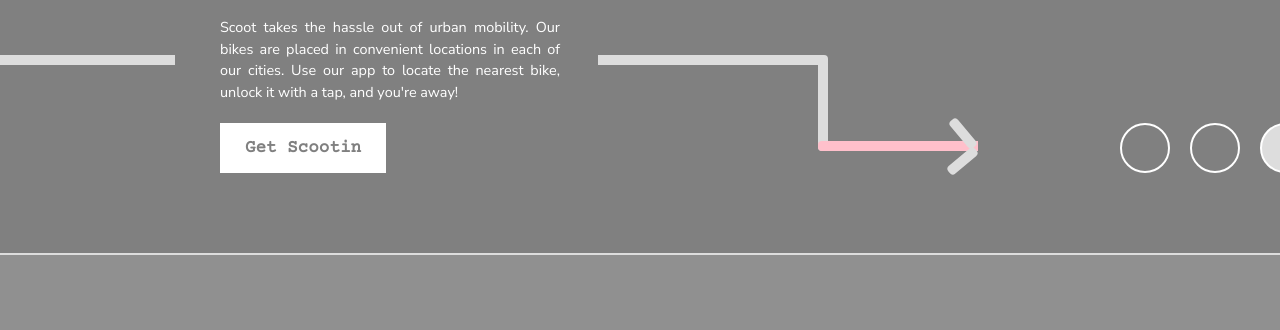
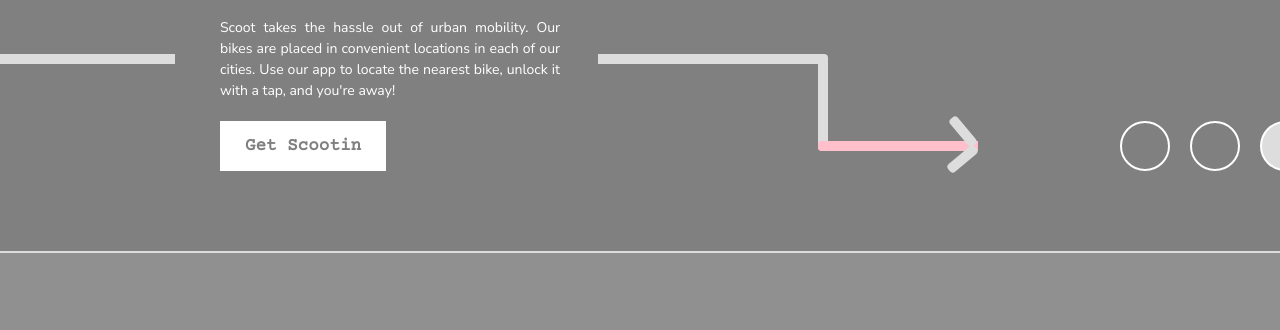
Before and after one commit to Ifycode-extension/scooter-page-abridged, a plain HTML site: page index.html in a window 1280 px wide. Shown: the part 243-573 px from the top of the page. Drawn offline with nearby package versions, Linux system fonts and the light colour scheme.

Commit message:
Update index.css

```diff
--- a/css/index.css
+++ b/css/index.css
@@ -90,7 +90,7 @@ div.hero-content h1 {
 
 div.hero-content p {
     font-family: 'Nunito Sans', sans-serif;
-    font-size: 0.9em;
+    font-size: 14px;
     margin: 20px 0 0 60px;
     text-align: justify;
     line-height: 1.5em;
```
